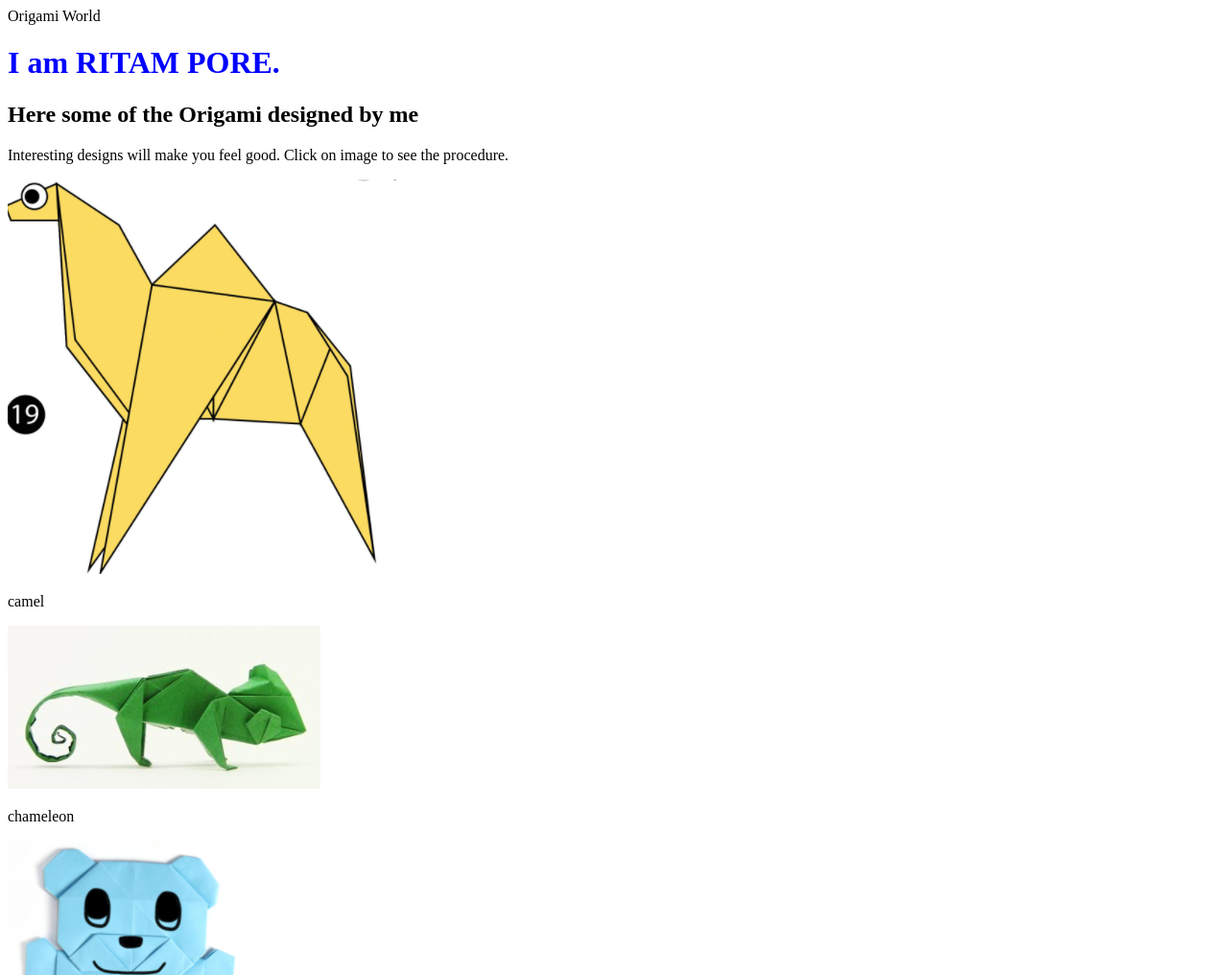
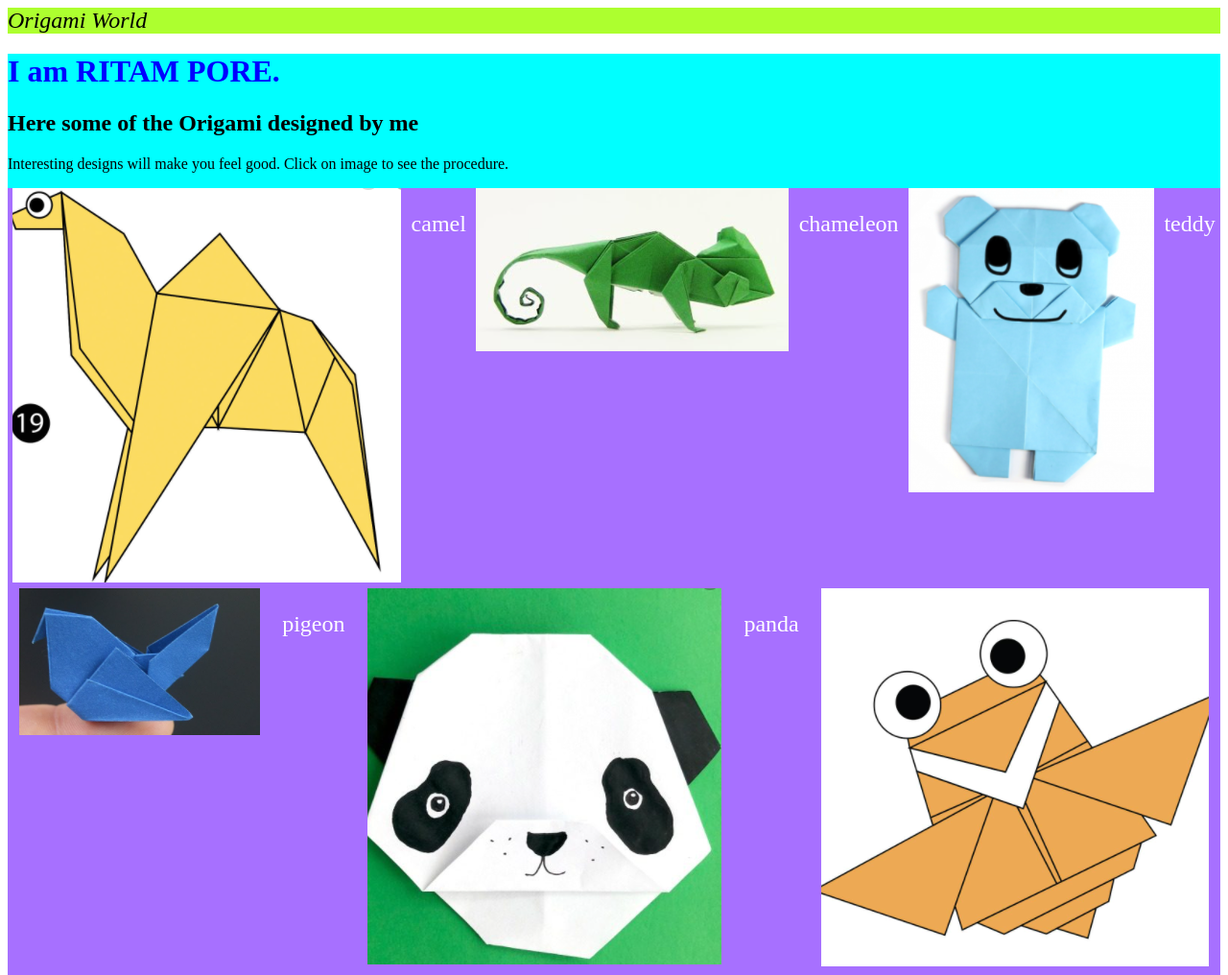
Before and after one commit to ritamsanvi/origami-Ritam, a plain HTML site: page index.html in a window 1280 px wide. Shown: the top 1016 px of the page at 96% size. Drawn offline with Linux system fonts and the light colour scheme.

Commit message:
first commit

```diff
--- a/index.html
+++ b/index.html
@@ -1,16 +1,16 @@
 <!DOCTYPE html>
 <html>
 
+<link rel="stylesheet" type="text/css" href="style.css" />
+<div class="header">
+
     <head> Origami World </head>
     <title> Welcome to Orgami World </title>
-    <style>
-     h1 {
-        color : blue
-     }
-
-     </style>
+</div>
 
 <body>
+    <div><a href="#"></a></div>
+    <div class="grid">
         <h1> I am RITAM PORE.</h1>
         <h2> Here some of the Origami designed by me</h2>
         <p>
@@ -18,25 +18,34 @@
 
         </p>
 
+        <div>
+            <div class="menu">
                 <a href="http://origami.me/camel/"><img src="camel.PNG" /> </a>
                 <p>camel</p>
+
                 <a href="http://origami.me/chameleon/"><img src="chameleon.PNG" /> </a>
                 <p>chameleon</p>
+
                 <a href="http://origami.me/teddy-bear/"><img src="teddy.PNG" /> </a>
                 <p>teddy</p>
+
                 <a href="http://origami.me/pigeon/"><img src="pigeon.PNG" /> </a>
                 <p>pigeon</p>
+
                 <a href="http://origami.me/panda/"><img src="panda.PNG" /> </a>
                 <p>panda</p>
+
                 <a href="http://origami.me/flying-cicada/"><img src="cicada.PNG" /> </a>
                 <p>flying cicada</p>
+            </div>
 
             <p> Follow us on Facebook and instagram and to see videos, check on youtube.</p>
-    <a href="#"> <img width= 50 height = 50 src="fb.png"/> </a>
-    <a href="#"> <img width= 50 height = 50 src="insta.png"/> </a>
-    <a href="#"> <img width= 50 height = 50 src="youtube.png"/> </a>
+            <a href="#"> <img width=50 height=50 src="fb.png" /> </a>
+            <a href="#"> <img width=50 height=50 src="insta.png" /> </a>
+            <a href="#"> <img width=50 height=50 src="youtube.png" /> </a>
 
             <blockquote> See you all next time </blockquote>
+        </div>
 </body>
 
 </html>
--- /dev/null
+++ b/style.css
@@ -0,0 +1,25 @@
+
+     h1 {
+        color : blue
+     }
+
+     .header {
+        background-color: greenyellow;
+        font-style: italic;
+        font-size: x-large;
+     }
+
+     .menu{
+         background-color: #a770ff;
+         display: flex;
+         flex-wrap: wrap;
+         justify-content: space-around;
+         font-size: x-large;
+         color: #ffffff;
+
+     }
+
+     .grid{
+         font-size: medium;
+         background-color: #00ffff;
+     }
```
Lines whose indentation alone changed are shown as unchanged.
